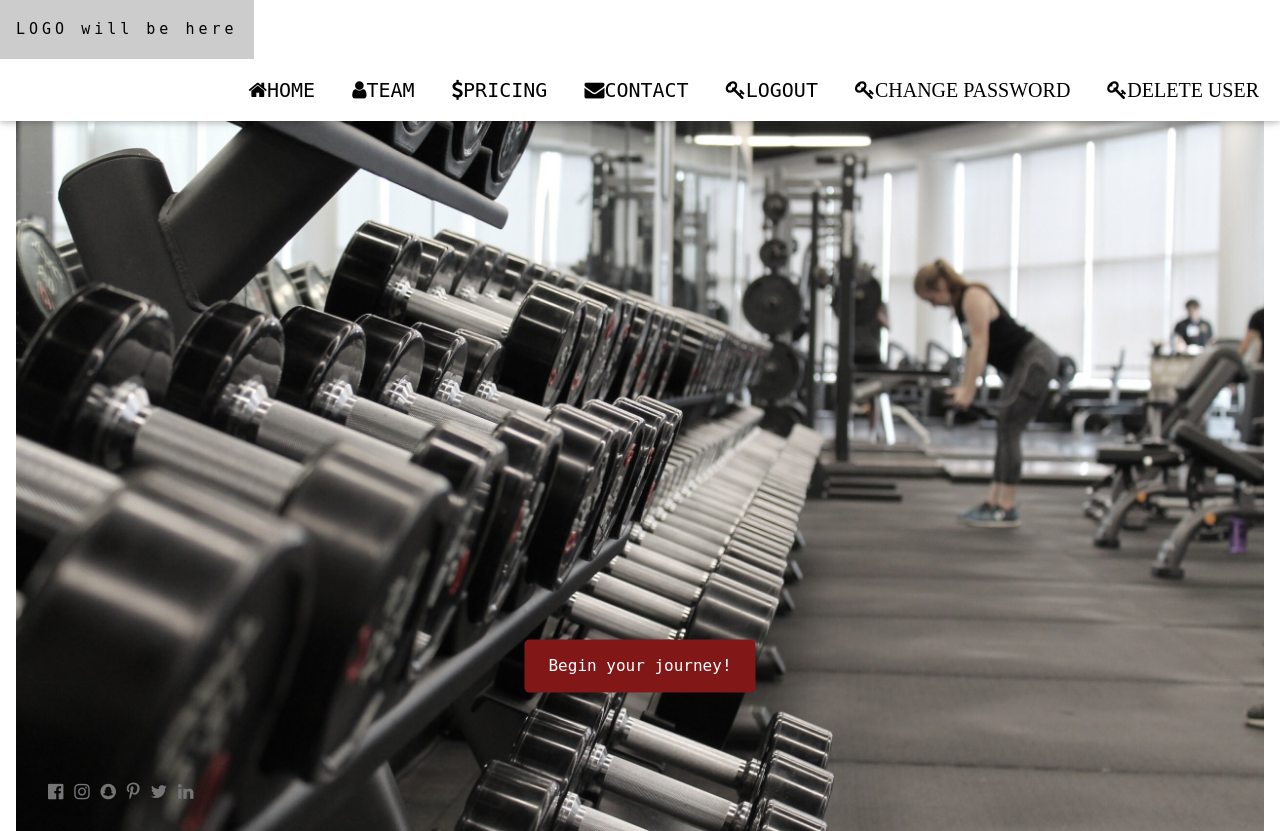
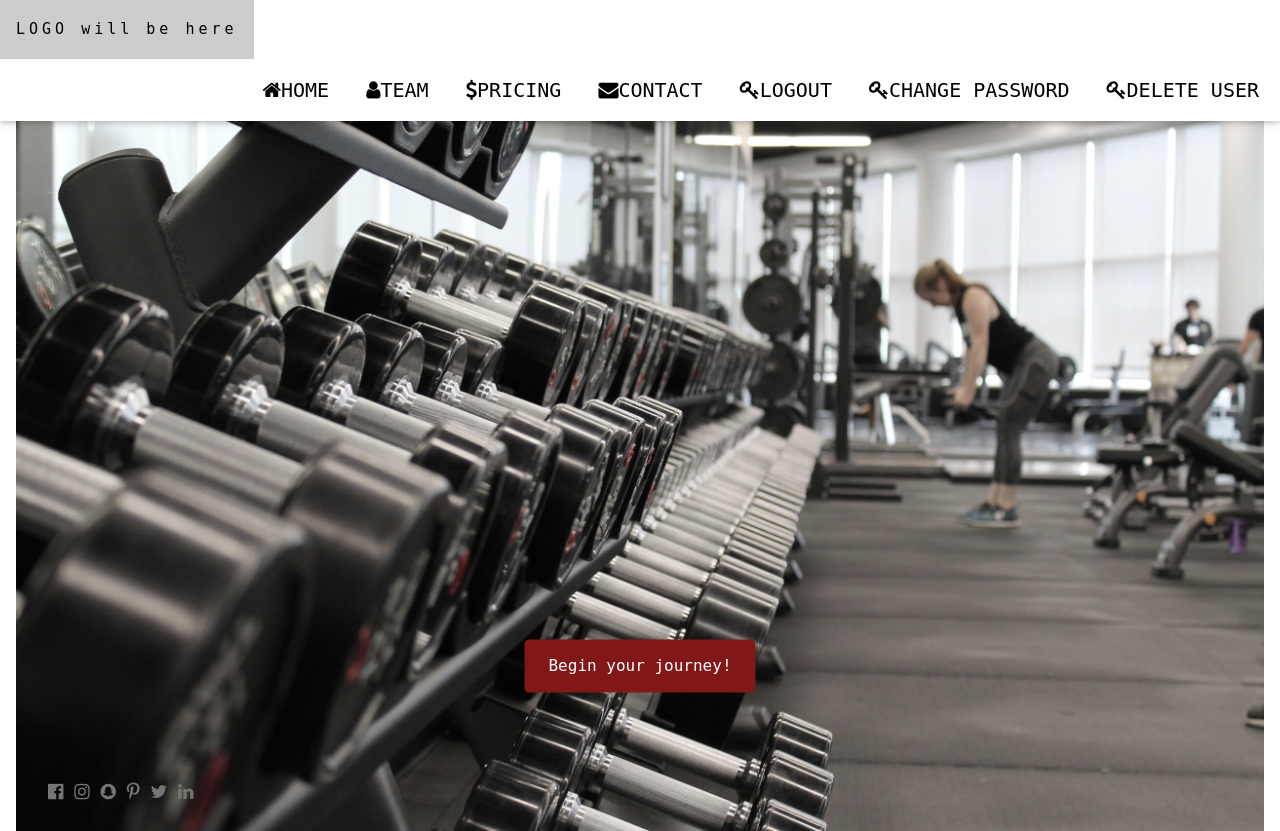
Before and after one commit to TvojTomko/checkpoint2, a PHP site: page / in a window 1280 px wide. Shown: the top 831 px of the page. Run offline with PHP 8.4, Linux system fonts and the light colour scheme; the visitor is signed in with stand-in values (Sample User, id 1).

Commit message:
oprava css chyby

```diff
--- a/App/Controllers/AuthController.php
+++ b/App/Controllers/AuthController.php
@@ -34,7 +34,7 @@ class AuthController extends AControllerRedirect
         $logged = Auth::login($login, $password);
 
         if ($logged) {
-            $this->redirect('home');
+            $this->redirect('home', 'index', ['success' => 'Logged in successful']);
         } else {
             $this->redirect('auth', 'loginpage', ['error'=> 'Wrong login name or password']);
         }
--- a/App/Views/Home/index.view.php
+++ b/App/Views/Home/index.view.php
@@ -2,21 +2,19 @@
 
 <!--
     TO DO:
-        -opravit css chybu s account menum, pripadne vymysliet nieco krajsie
+        -vymysliet krajsie account menu
         -nakodit kontrolu zmeny hesla, aby sa nedalo zadat znovu to iste heslo
         -nadizajnovat chybove hlasky
-        -login hlaska
         -opravit chybove vypisy
         -otestovat chyby
         -vymysliet javascript
  -->
-<div>
+
 <?php if ($data['success'] != "") {?>
     <div class="successtext">
         <?= $data['success'] ?>
     </div>
 <?php } ?>
-</div>
 
 <!-- Header with full-height image -->
 <div class="w3-display-container w3-grayscale-min" id="home">
--- a/App/Views/root.layout.view.php
+++ b/App/Views/root.layout.view.php
@@ -23,10 +23,10 @@
             <a href="?c=home&a=contact" class="w3-bar-item mynav"><i class="fa fa-envelope"></i>CONTACT</a>
             <?php if(!\App\Auth::isLogged()) { ?>
                 <a href="?c=auth&a=loginpage" class="w3-bar-item mynav"><i class="fa fa-key"></i>LOGIN</a>
-            <?php } else {?>
+            <?php } else { ?>
             <a href="?c=auth&a=logout" class="w3-bar-item mynav"><i class="fa fa-key"></i>LOGOUT</a>
-            <a href="?c=auth&a=changepasswordpage" class="w3-bar-item mynav"><i class="fa fa-key">CHANGE PASSWORD</i></a>
-            <a href="?c=auth&a=deleteuserpage" class="w3-bar-item mynav"><i class="fa fa-key">DELETE USER</i></a>
+            <a href="?c=auth&a=changepasswordpage" class="w3-bar-item mynav"><i class="fa fa-key"></i>CHANGE PASSWORD</a>
+            <a href="?c=auth&a=deleteuserpage" class="w3-bar-item mynav"><i class="fa fa-key"></i>DELETE USER</a>
             <?php } ?>
         </div>
         <!-- Hide right-floated links on small screens and replace them with a menu icon -->
```
